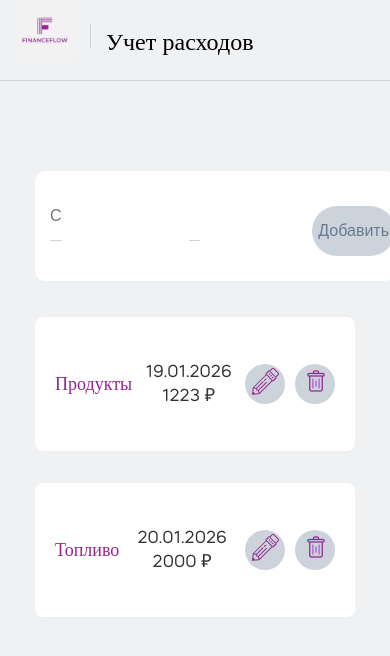
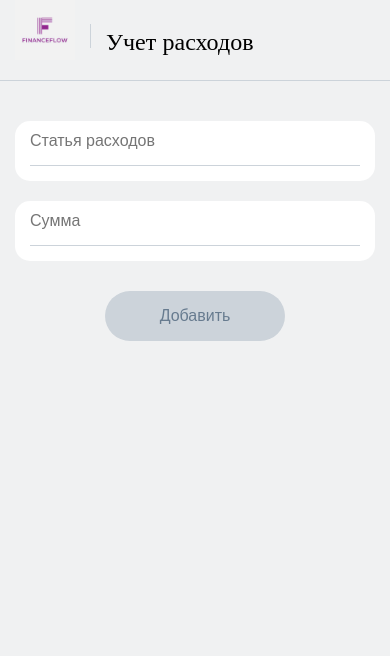
Before and after one commit to askorikovfortech-sketch/Modul2, a React (Create React App) app in the folder project/: page / in a window 390 px wide. Shown: the top 656 px of the page. Built offline with nearby package versions, Linux system fonts and the light colour scheme.

Commit message:
feat: form adding object to array, adaptive, text surfacing with empty line

```diff
--- a/project/src/components/Expense/index.jsx
+++ b/project/src/components/Expense/index.jsx
@@ -1,6 +1,6 @@
-import "./styles.scss";
 import pencil from "../../images/pencil.png"
 import basket from "../../images/basket.png"
+import "./styles.scss";
 
 export const Expense = ({ expense }) => {
   return (
--- /dev/null
+++ b/project/src/components/ExpenseForm/index.jsx
@@ -0,0 +1,98 @@
+import { useState } from "react";
+import "./styles.scss";
+
+export const ExpenseForm = ({ addExpense }) => {
+
+  const [category, setCategory] = useState("")
+
+  const [price, setPrice] = useState("")
+
+  const [errors, setErrors] = useState({ category: "", price: "" });
+
+  const generateDate = () => {
+    const now = new Date();
+    const day = String(now.getDate()).padStart(2, "0");
+    const month = String(now.getMonth() + 1).padStart(2, "0");
+    const year = now.getFullYear();
+    return `${day}.${month}.${year}`;
+  };
+
+  const addClick = () => {
+    setErrors({ category: "", price: "" });
+
+    let hasError = false;
+
+    const newErrors = { category: "", price: "" };
+
+    if (!category.trim()) {
+      newErrors.category = "Поле не должно быть пустым и меньше или равно 0";
+      hasError = true;
+    }
+     if (!price.trim()) {
+      newErrors.price = "Поле не должно быть пустым и меньше или равно 0";
+      hasError = true;
+    }
+     if (Number(price) <= 0) {
+      newErrors.price = "Поле не должно быть пустым и меньше или равно 0";
+      hasError = true;
+
+    }if (hasError){
+      setErrors(newErrors)
+      return
+    }
+
+    const newExpense = {
+      id: Date.now(),
+      category: category.trim(),
+      date: generateDate(),
+      price: price.trim()
+    }
+
+    addExpense(newExpense);
+    setCategory("");
+    setPrice("");
+  };
+
+  return (
+    <div className="expense-form">
+      <div className="expense-form__record">
+        <div className="expense-form__record-block">
+          <input
+            type="text"
+            placeholder="Статья расходов"
+            className="expense-form__record-text"
+            value={category}
+            onChange={(e) => setCategory(e.target.value)}
+          />
+          <hr className="expense-form__record-line" />
+          {errors.category && (
+            <span className="expense-form__error-message">
+              {errors.category}
+            </span>
+          )}
+        </div>
+        <div className="expense-form__record-block">
+          <input
+            type="number"
+            placeholder="Сумма"
+            className="expense-form__record-text"
+            value={price}
+            onChange={(e) => setPrice(e.target.value)}
+            min={0}
+          />
+          <hr className="expense-form__record-line" />
+          {errors.price && (
+            <span className="expense-form__error-message">{errors.price}</span>
+          )}
+        </div>
+        <button
+          type="button"
+          className="expense-form__record-button"
+          onClick={addClick}
+        >
+          Добавить
+        </button>
+      </div>
+    </div>
+  );
+};
--- a/project/src/components/ExpenseInput/styles.scss
+++ b/project/src/components/ExpenseForm/styles.scss
@@ -1,8 +1,7 @@
-.expense-input {
+.expense-form {
   display: flex;
   justify-content: center;
   margin-bottom: 20px;
-
 
   &__conteiner {
     display: flex;
@@ -57,10 +56,19 @@
     border: none;
     cursor: pointer;
   }
+
+  &__error-message {
+    font-weight: 400;
+    font-size: 12px;
+    color: #ed1c24;
+    position: relative;
+    top: 10px;
+  }
 }
 
 @media (max-width: 780px) {
-  .expense-input {
+  .expense-form {
+    margin-bottom: 100px;
     &__record-record {
       width: 100%;
       height: auto;
@@ -71,6 +79,13 @@
       background-color: transparent;
       justify-content: center;
       gap: 0;
+    }
+
+    &__record {
+      flex-wrap: wrap;
+      margin: 0;
+      gap: 20px;
+      height: 60px;
     }
 
     &__record-text {
@@ -93,19 +108,32 @@
       border-radius: 28px;
       font-size: 16px;
     }
+
+    &__error-message{
+      top: 0;
+    }
   }
 }
 @media (max-width: 480px) {
-  .expense-input {
+  .expense-form {
+    margin-bottom: 130px;
     &__record {
       width: calc(100% - 30px);
+      background-color: #ffffff00;
     }
     &__record-block {
       padding: 0 15px;
+      height: 60px;
+      background-color: #fff;
+      border-radius: 15px;
     }
 
     &__record-button {
       height: 50px;
     }
+
+    &__error-message{
+      top: 0;
+    }
   }
 }
--- a/project/src/components/ExpenseInput/index.jsx
+++ /dev/null
@@ -1,25 +0,0 @@
-import "./styles.scss";
-
-export const ExpenseInput = ({ expense }) => {
-  return (
-    <div className="expense-input">
-      <div class="expense-input__record">
-        <div class="expense-input__record-block">
-          <input
-            type="text"
-            placeholder="Статья расходов"
-            class="expense-input__record-text"
-          />
-          <hr class="expense-input__record-line" />
-        </div>
-        <div class="expense-input__record-block">
-          <input type="number" placeholder="Сумма" class="expense-input__record-text" />
-          <hr class="expense-input__record-line" />
-        </div>
-        <button type="button" class="expense-input__record-button">
-          Добавить
-        </button>
-      </div>
-    </div>
-  );
-};
--- a/project/src/components/ExpenseList/index.jsx
+++ b/project/src/components/ExpenseList/index.jsx
@@ -1,8 +1,7 @@
 import { Expense } from "../Expense";
-import { expenses } from "../constants";
 import "./styles.scss";
 
-export const ExpenseList = () => {
+export const ExpenseList = ({ expenses }) => {
   return (
     <div className="expense-list">
       <div className="expense-list__block">
--- a/project/src/pages/HomePages/index.jsx
+++ b/project/src/pages/HomePages/index.jsx
@@ -1,16 +1,23 @@
+import { useState } from "react";
 import { ExpenseList } from "../../components/ExpenseList";
 import { Header } from "../../components/Header";
-import { ExpenseInput } from "../../components/ExpenseInput";
+import { ExpenseForm } from "../../components/ExpenseForm";
 import "./styles.scss";
 
 export const HomePages = () => {
+  const [expenses, setExpenses] = useState([]);
+
+  const addExpense = (newExpense) => {
+    setExpenses([...expenses, newExpense]);
+  };
+
   return (
     <div className="home">
       <Header />
 
       <main className="main">
-        <ExpenseInput />
-        <ExpenseList />
+        <ExpenseForm addExpense={addExpense} />
+        <ExpenseList expenses={expenses} />
       </main>
     </div>
   );
--- a/project/src/pages/HomePages/styles.scss
+++ b/project/src/pages/HomePages/styles.scss
@@ -2,3 +2,9 @@
   max-width: 1440px;
   margin: 50px auto;
 }
+
+@media(max-width: 480px) {
+  .main{
+    margin: 0;
+  }
+}
```
